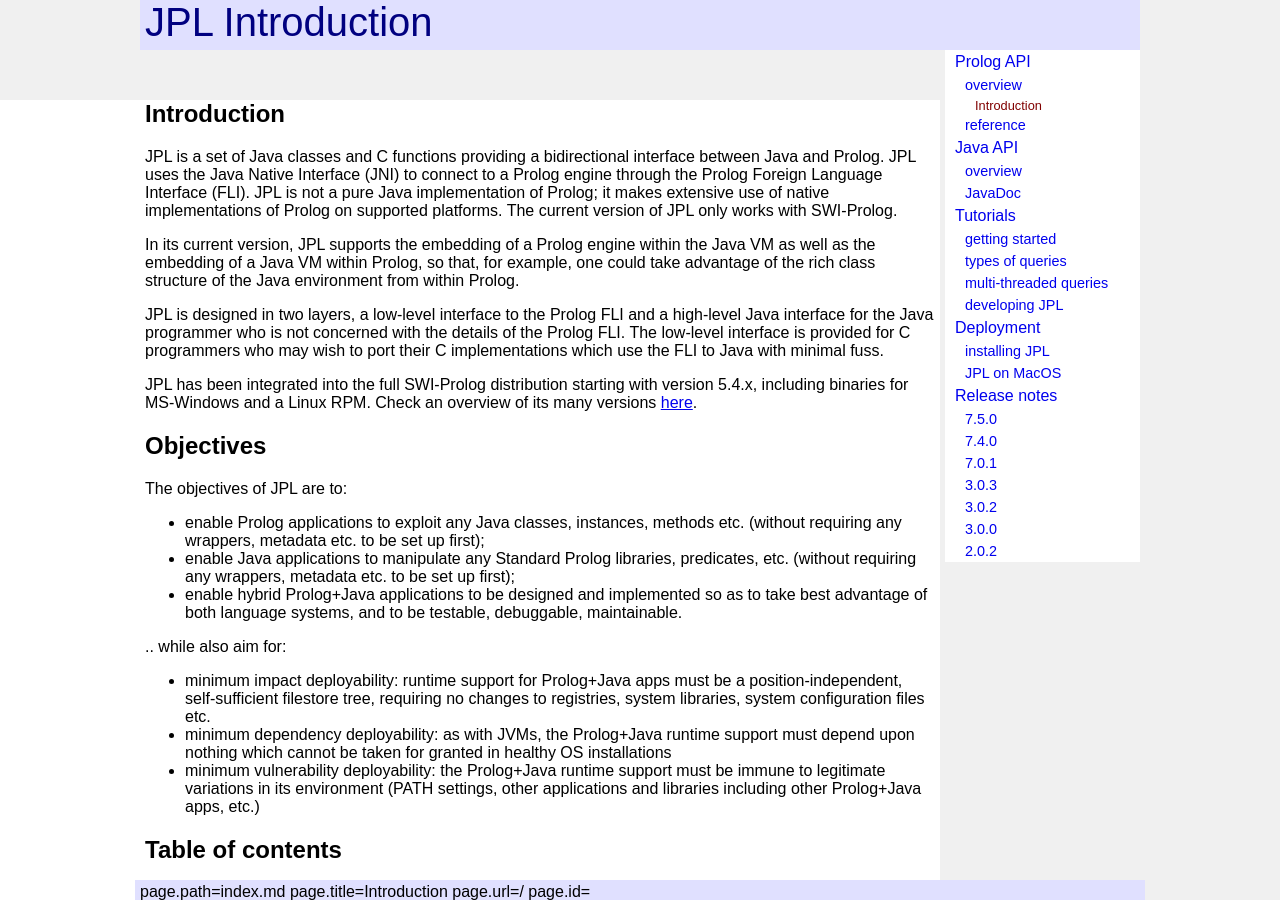
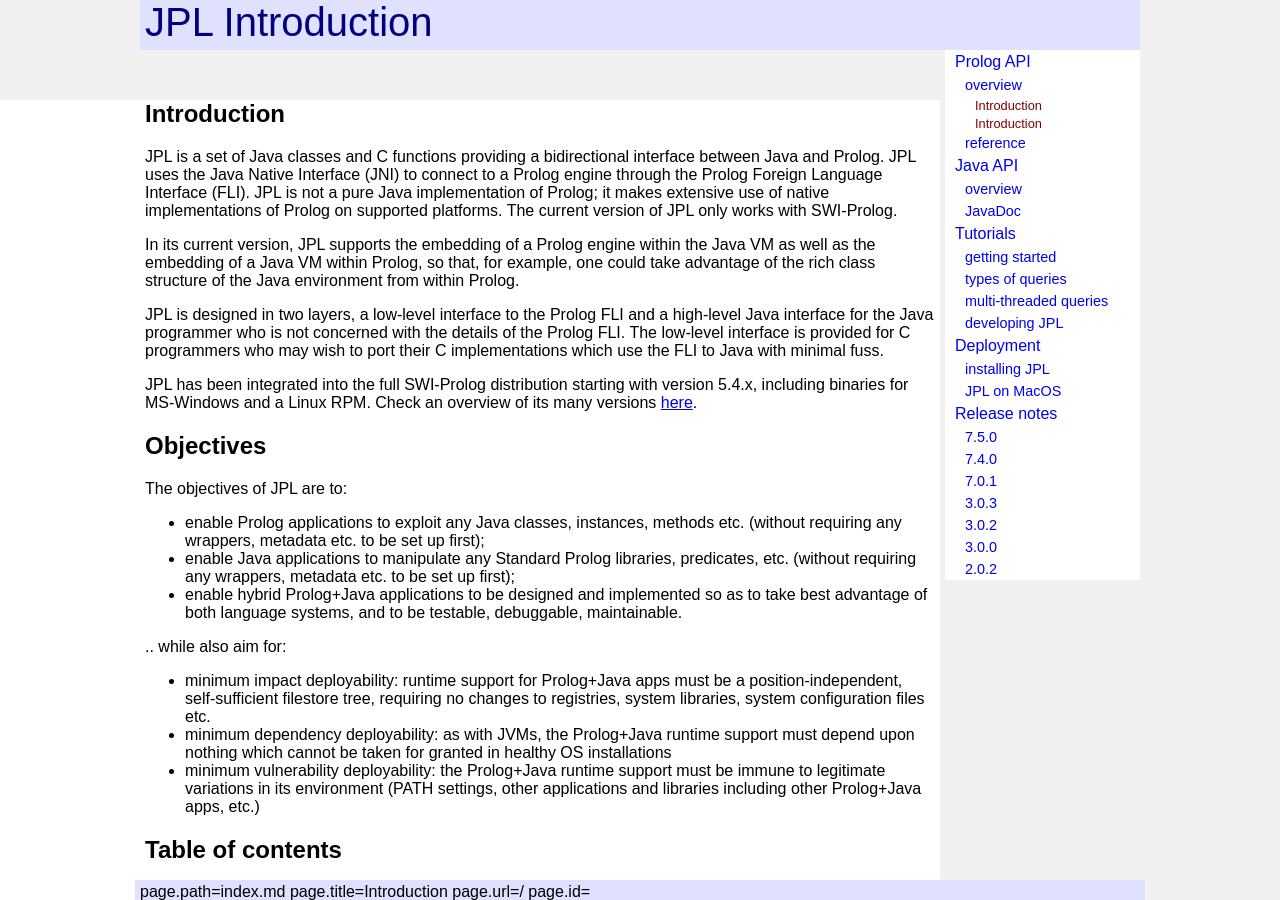
Before and after one commit to anionic/jpl-nav, a Jekyll site: the page built from docs/index.md, in a window 1280 px wide and 900 px high. Built offline with Jekyll 4.4.1, drawn with Linux system fonts in a browser that asks for light colours; our own code applies the rules of GitHub Pages for plain Markdown files.

Commit message:
Update default.html

```diff
--- a/docs/_layouts/default.html
+++ b/docs/_layouts/default.html
@@ -256,12 +256,13 @@
 			<div class="navbar1">
 				<ul class="navbar2 closed">
 					<li class="level1"><a href="PrologApi">Prolog API</a></li>
-					<li class="level2" id="PrologApiOverview"><a href="PrologApiOverview">overview</a></li>
-					<li class="level3" id="PrologApiOverview"><span onclick="scrollToId('introduction')">Introduction</span></li>
+					<li class="level2 navPrologApiOverview"><a href="PrologApiOverview" title="Prolog API overview">overview</a></li>
+					<li class="level3 navPrologApiOverview"><span onclick="scrollToId('introduction')">Introduction</span></li>
+					<li class="level3 navPrologApiOverview"><span onclick="scrollToId('representation-of-java-values-and-references-within-prolog')">Introduction</span></li>
 					<li class="level2"><a href="PrologApiReference">reference</a></li>
 
 					<li class="level1"><a href="JavaApi">Java API</a></li>
-					<li class="level2"><a href="JavaApiOverview">overview</a></li>
+					<li class="level2"><a href="JavaApiOverview" title="Java API overview">overview</a></li>
 					<li class="level2"><a href="http://www.swi-prolog.org/pldoc/jpl/java_api/javadoc/index.html">JavaDoc</a></li>
 
 					<li class="level1"><a href="Tutorial">Tutorials</a></li>
```
